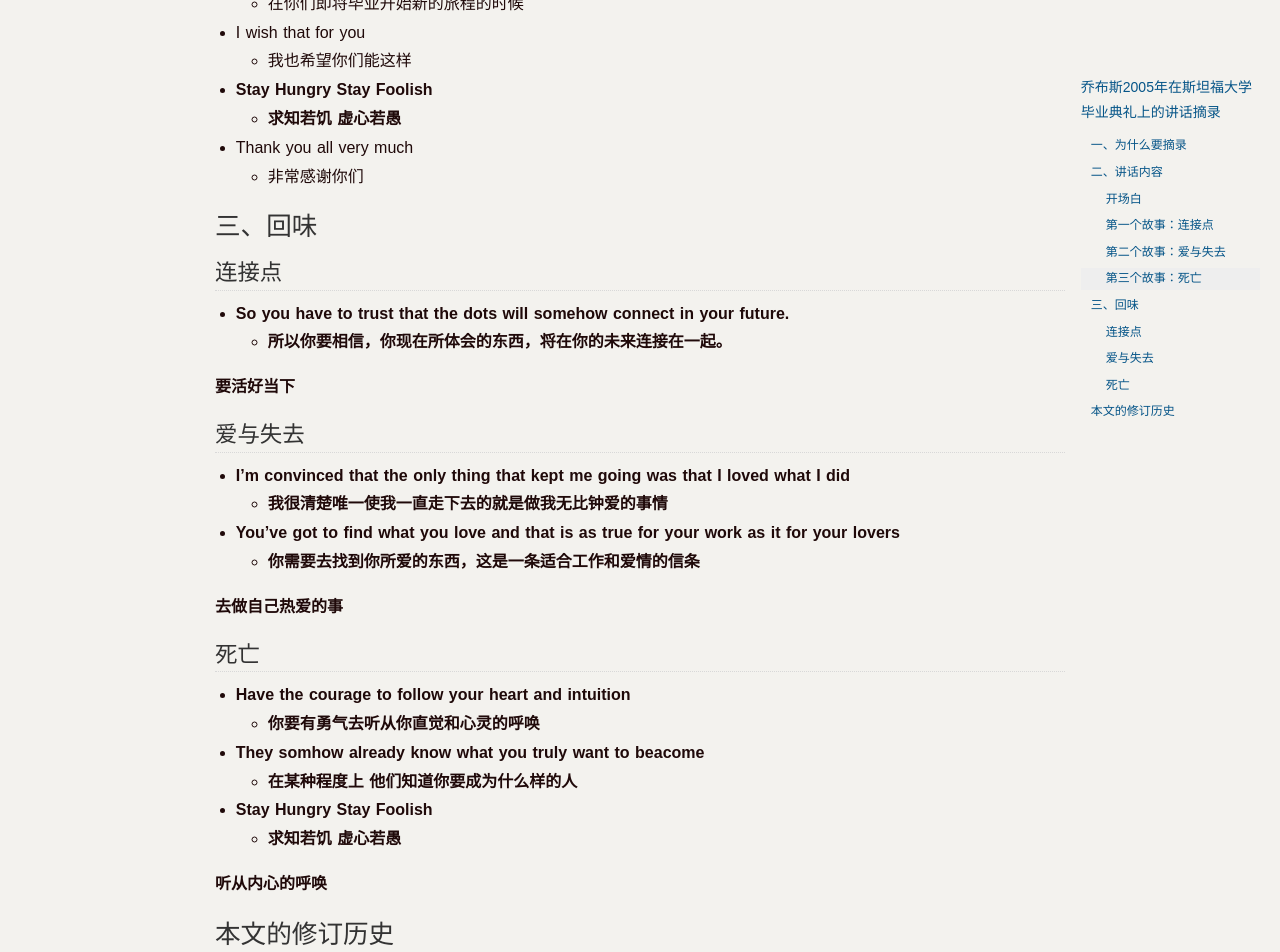
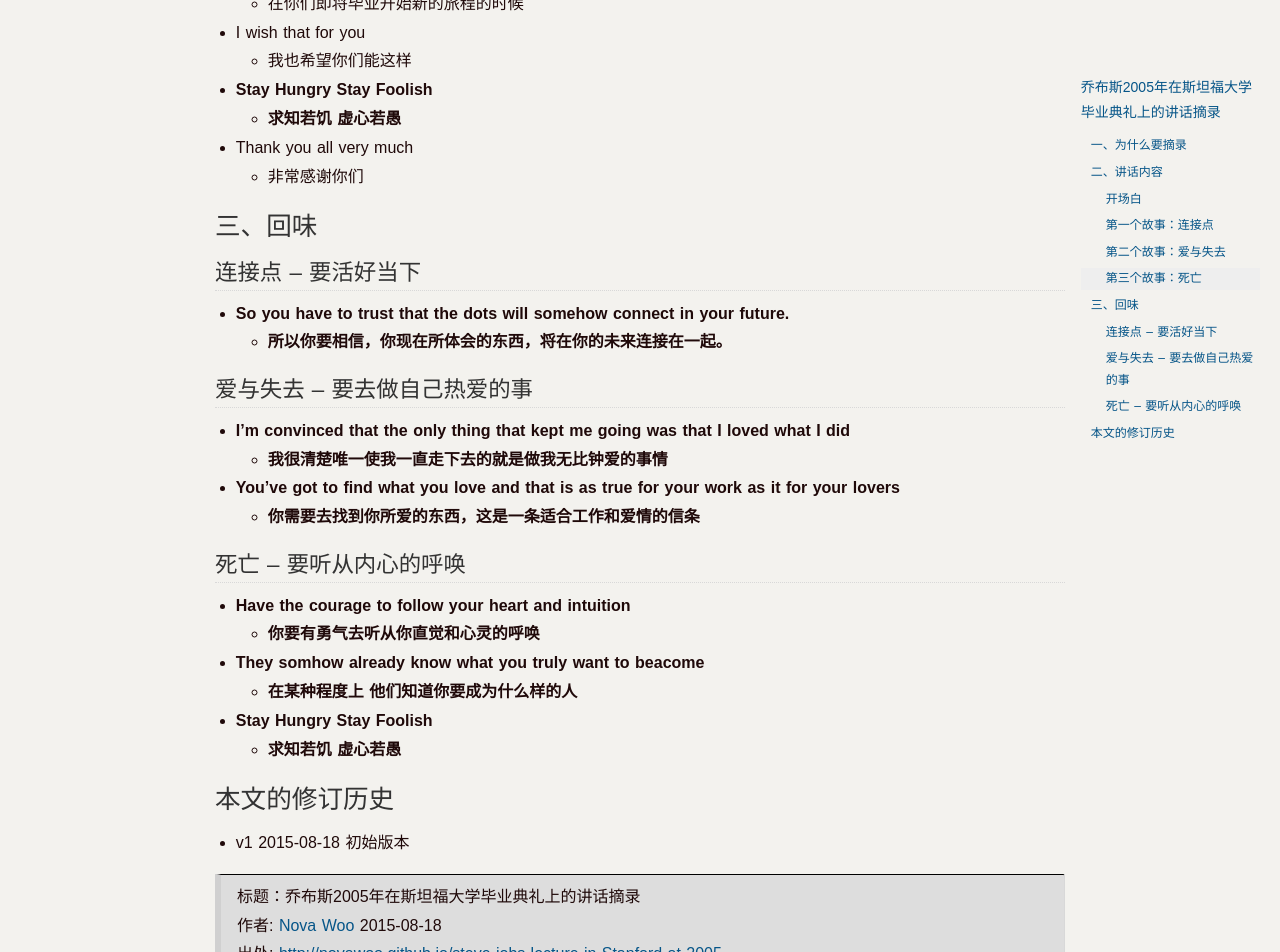
Before and after one commit to novawoo/novawoo.github.com, a Jekyll site: the page built from _posts/blog/2015-08-18-steve-jobs-lecture-in-Stanford-at-2005.md, in a window 1280 px wide and 1400 px high, scrolled down 13489 px. Shown: the top 952 px of the window. Built offline with Jekyll 4.4.1, drawn with Linux system fonts in a browser that asks for light colours; Markdown is read by kramdown in place of the engine named in the settings; a script that is not in the unit is left out; comment, search, counter and statistics services are not loaded.

Commit message:
modified:   2015-08-18-steve-jobs-lecture-in-Stanford-at-2005.md

```diff
--- a/_posts/blog/2015-08-18-steve-jobs-lecture-in-Stanford-at-2005.md
+++ b/_posts/blog/2015-08-18-steve-jobs-lecture-in-Stanford-at-2005.md
@@ -451,21 +451,17 @@
     - 非常感谢你们
 
 ## 三、回味
-### 连接点
+### 连接点 -- 要活好当下
 - **So you have to trust that the dots will somehow connect in your future.**
     - **所以你要相信，你现在所体会的东西，将在你的未来连接在一起。**
 
-**要活好当下**
-
-### 爱与失去
+### 爱与失去 -- 要去做自己热爱的事
 - **I'm convinced that the only thing that kept me going was that I loved what I did**
     - **我很清楚唯一使我一直走下去的就是做我无比钟爱的事情**
 - **You've got to find what you love and that is as true for your work as it for your lovers**
     - **你需要去找到你所爱的东西，这是一条适合工作和爱情的信条**
 
-**去做自己热爱的事**
-
-### 死亡
+### 死亡 -- 要听从内心的呼唤
 - **Have the courage to follow your heart and intuition**
     - **你要有勇气去听从你直觉和心灵的呼唤**
 - **They somhow already know what you truly want to beacome**
```
Also changed, not shown: other parts of _posts/blog/2015-08-18-steve-jobs-lecture-in-Stanford-at-2005.md (+0 -2 lines).
